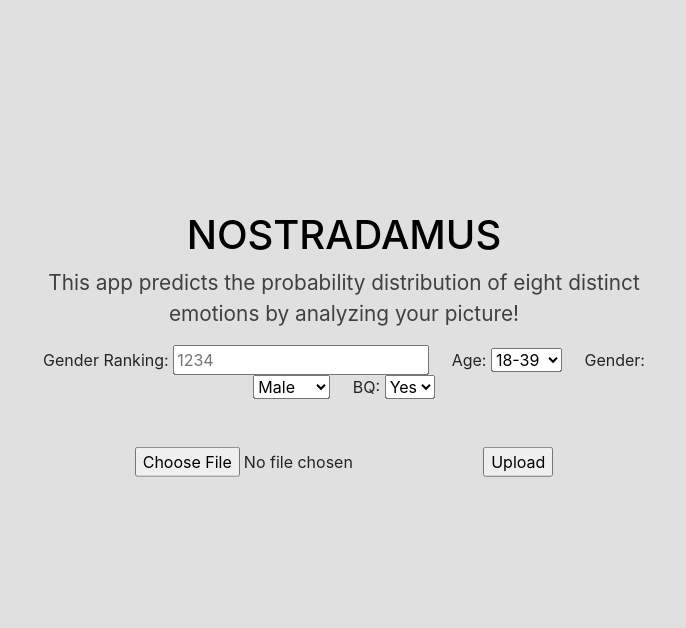
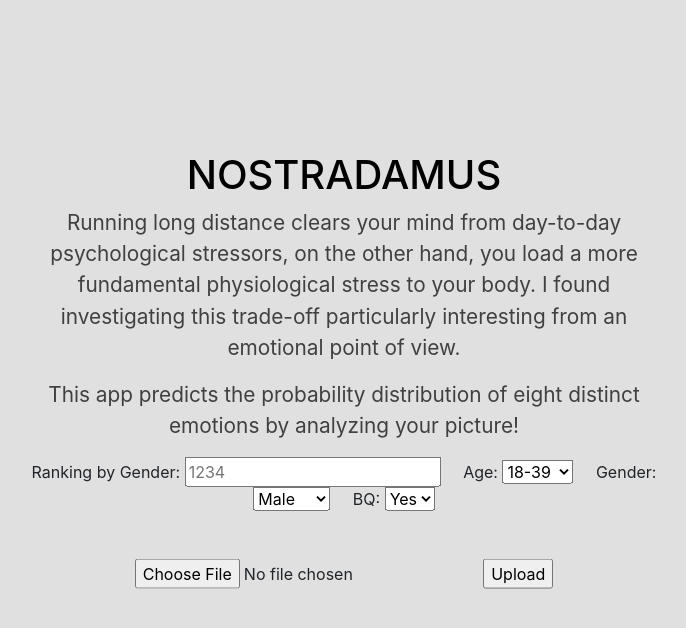
Before and after one commit to emreakoz/capstone_app_TDI, a Flask app: page / in a window 1280 px wide. Shown: the part 56-684 px from the top of the page, without its empty margins (296-982 px from the left). Run offline with Flask 2, Linux system fonts and the light colour scheme; some libraries are stand-ins or nearby versions.

Commit message:
added explanation

```diff
--- a/templates/home.html
+++ b/templates/home.html
@@ -29,12 +29,14 @@
     <div class="description">
 
       <h1>NOSTRADAMUS</h1>
+      <p>Running long distance clears your mind from day-to-day psychological stressors, on the other hand, you load a more fundamental physiological stress to your body. I found investigating this trade-off particularly interesting from an emotional point of view.</p>
+
       <p>This app predicts the probability distribution of eight distinct emotions by analyzing your picture!</p>
 
     <div class=metanav>
     <form id='dropdowns' method='post' action="project.html" >
 
-          Gender Ranking: <input type='text' name='ranking' placeholder='1234'/>
+          Ranking by Gender: <input type='text' name='ranking' placeholder='1234'/>
 
           &nbsp;
           &nbsp;
--- a/templates/project.html
+++ b/templates/project.html
@@ -29,12 +29,14 @@
     <div class="description">
 
       <h1>NOSTRADAMUS</h1>
+      <p>Running long distance clears your mind from day-to-day psychological stressors, on the other hand, you load a more fundamental physiological stress to your body. I found investigating this trade-off particularly interesting from an emotional point of view.</p>
+
       <p>This app predicts the probability distribution of eight distinct emotions by analyzing your picture!</p>
 
     <div class=metanav>
     <form id='dropdowns' method='post' action="project.html" >
 
-          Gender Ranking: <input type='text' name='ranking' placeholder='1234'/>
+          Ranking by Gender: <input type='text' name='ranking' placeholder='1234'/>
 
           &nbsp;
           &nbsp;
```
